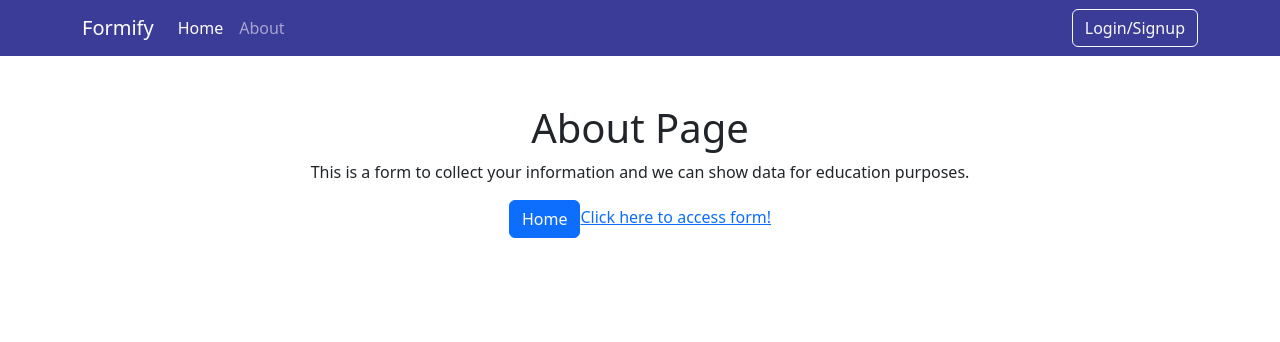
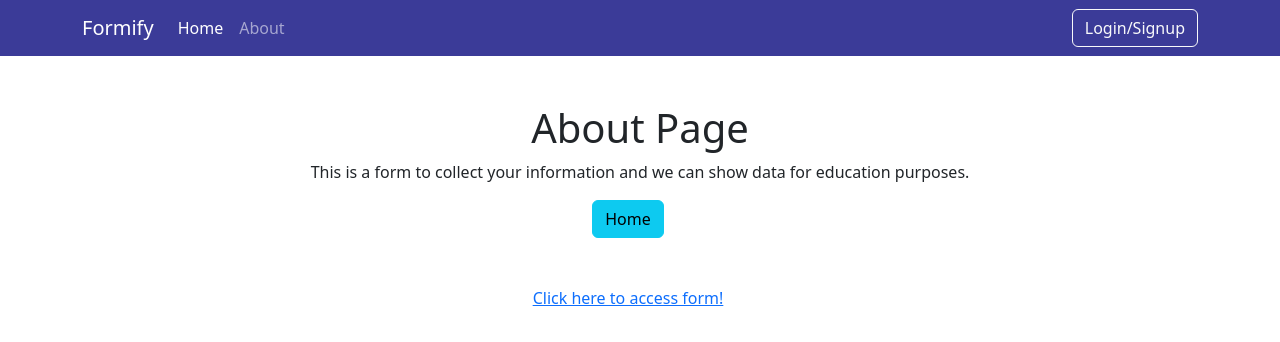
Before and after one commit to parth2187/angular-forms, an Angular app: page /about in a window 1280 px wide. Shown: the top 342 px of the page. Built offline with nearby package versions, Linux system fonts and the light colour scheme.

Commit message:
improved UI to buttons and links

```diff
--- a/src/app/about-page/about-page.component.html
+++ b/src/app/about-page/about-page.component.html
@@ -1,13 +1,18 @@
 <div class="container">
   <div class="row mt-5 ">
-    <div class="col-lg-12 text-center">
+    <div class="col-md-12 text-center">
       <h1 class="text-center">About Page</h1>
       <p>
         This is a form to collect your information and we can show data for
         education purposes.
       </p>
-      <button class="btn btn-primary" routerLink="/home">Home</button>
-      <a routerLink="/form">Click here to access form!</a>
+      <div class="col-md-12 d-flex row">
+        <div>
+          <button class="btn btn-info" routerLink="/home">Home</button>
+        </div>
+        <a class="mt-5"routerLink="/form">Click here to access form!</a>
+      </div>
+
     </div>
   </div>
 </div>
--- a/src/app/form-page/form-page.component.html
+++ b/src/app/form-page/form-page.component.html
@@ -1,5 +1,17 @@
 <div class="container-fluid d-flex row justify-content-center">
   <h2 class="text-center mt-5">Survey Form</h2>
+  <hr />
+  <div class="container text-center">
+    <ng-container *ngIf="isSuccess">
+      <div class="alert alert-success" role="alert">
+        <h4 class="alert-heading">Thank you!</h4>
+        <p>Your feedback has been submitted successfully.</p>
+        <hr />
+        <p class="mb-0">We will get back to you soon.</p>
+      </div>
+      <hr>
+    </ng-container>
+  </div>
 
   <div class="card w-50 shadow-sm p-3 mb-5 bg-body rounded">
     <div class="card-body">
@@ -140,15 +152,5 @@
     </div>
   </div>
 
-  <hr />
-  <div class="container text-center">
-    <ng-container *ngIf="isSuccess">
-      <div class="alert alert-success" role="alert">
-        <h4 class="alert-heading">Thank you!</h4>
-        <p>Your feedback has been submitted successfully.</p>
-        <hr />
-        <p class="mb-0">We will get back to you soon.</p>
-      </div>
-    </ng-container>
-  </div>
+
 </div>
--- a/src/app/form-page/form-page.component.ts
+++ b/src/app/form-page/form-page.component.ts
@@ -1,6 +1,7 @@
 import { Component } from '@angular/core';
 import { User } from '../user';
 import { LocalStorageService } from '../shared/local-storage.service';
+import { formatCurrency } from '@angular/common';
 
 @Component({
   selector: 'app-form-page',
@@ -23,9 +24,9 @@ constructor(private localStorageService: LocalStorageService) { }
 
 submitForm(surveyForm: any) {
     if (surveyForm.valid) {
+        FormData = surveyForm.value;
         console.log('Form Submitted', surveyForm.value);
-        const formData = JSON.stringify(surveyForm.value);
-        this.localStorageService.setItem('formData', formData);
+        this.localStorageService.put('formData', FormData);
         this.isSuccess = true;
         surveyForm.reset();
     }
--- a/src/app/landing-page/landing-page.component.html
+++ b/src/app/landing-page/landing-page.component.html
@@ -4,14 +4,14 @@
   <div class="hero-body">
     <div class="container">
       <div class="row">
-        <div class="col-md-6">
+        <div class="col-md-6 p-5">
           <h1 class="title">
             Welcome to Formify
           </h1>
-          <h2 class="subtitle">
+          <h2 class="subtitle mt-4">
             Create beautiful forms and surveys with ease
           </h2>
-          <a class="button is-light is-large" routerLink="/auth">
+          <a class="btn btn-info mt-5" routerLink="/auth">
             Get Started
           </a>
         </div>
```
Also changed, not shown: src/app/page/page.component.html (deleted), src/app/page/page.component.ts (deleted).
